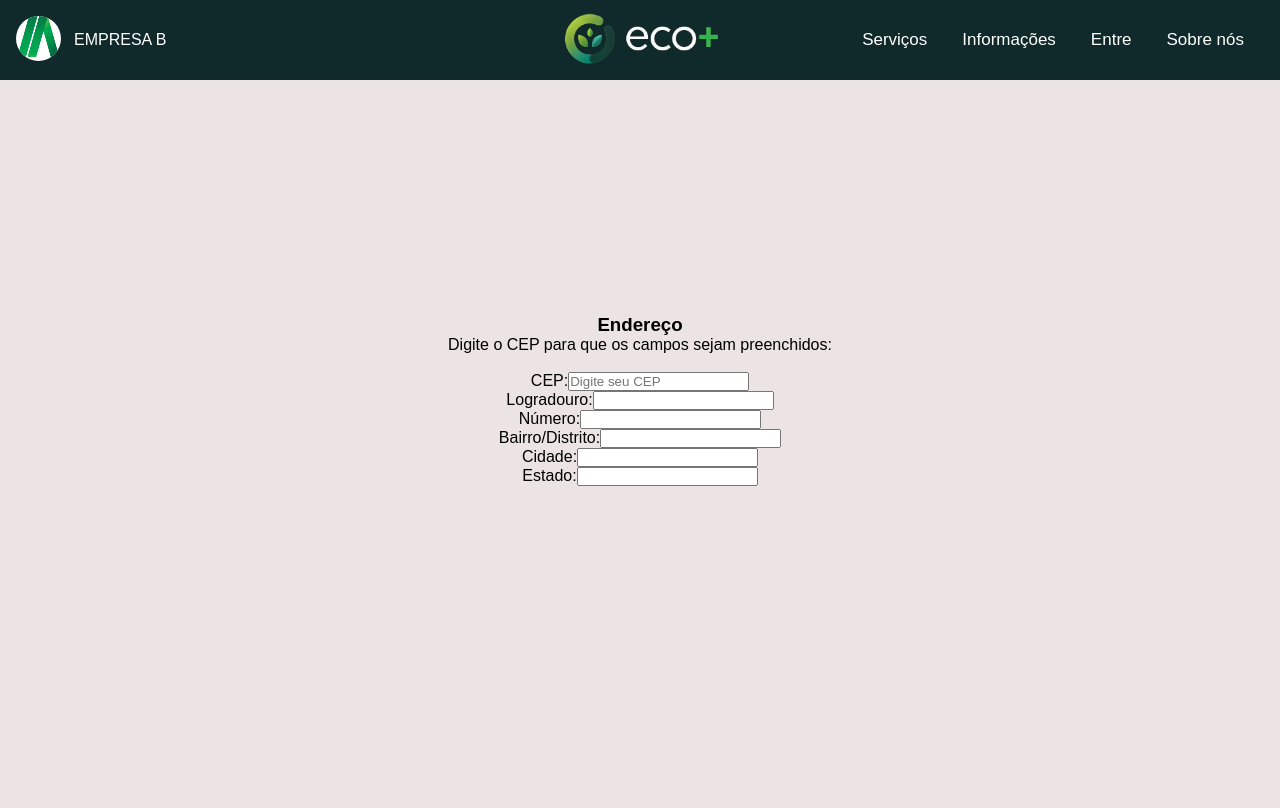
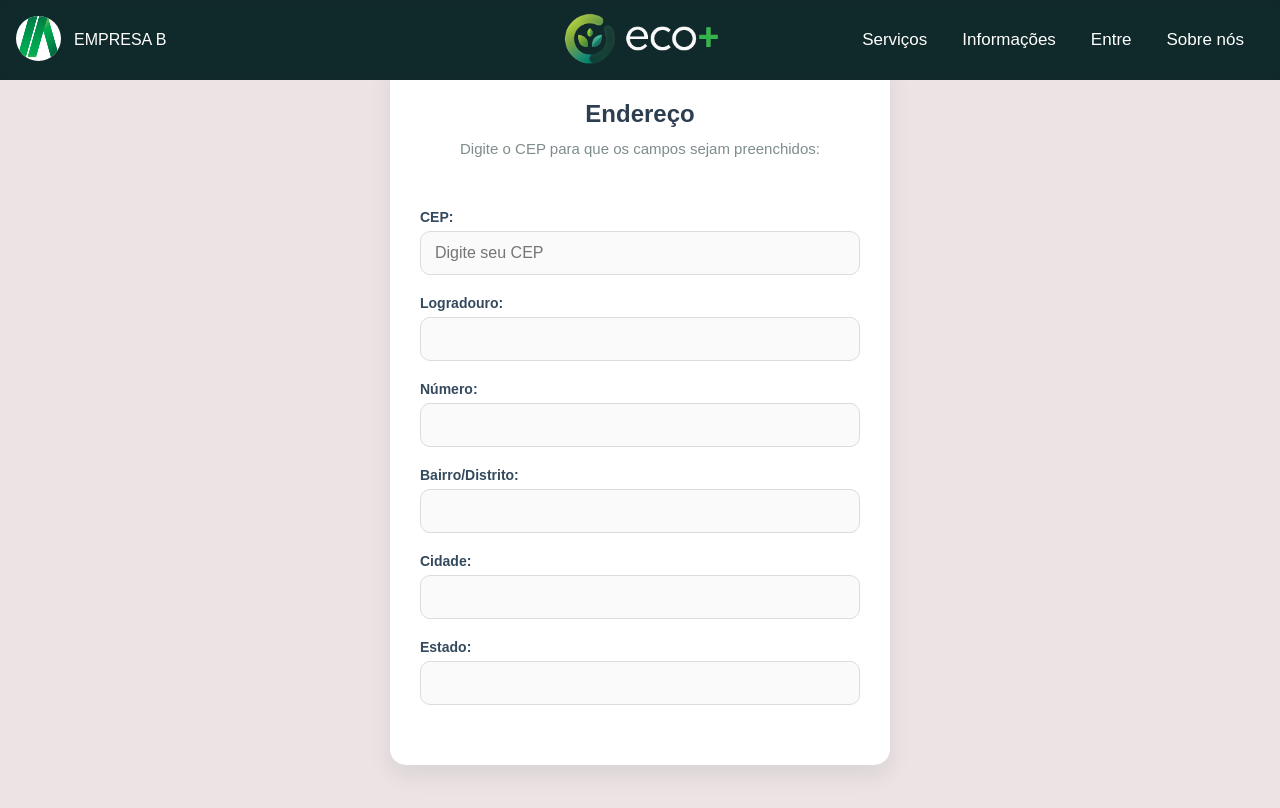
Before and after one commit to Th3sin/React-ECO-, a React (Vite) app: page /Endereco in a window 1280 px wide. Shown: the top 808 px of the page. Built offline with nearby package versions, Linux system fonts and the light colour scheme; no server answers; the HTML template or start-up script is replaced by a standard one.

Commit message:
endereço css

```diff
--- a/src/components/Formularios/endereco.css
+++ b/src/components/Formularios/endereco.css
@@ -1,7 +1,61 @@
+/* endereco.css */
+
 .container-endereco {
+    max-width: 500px;
+    margin: 60px auto;
+    padding: 40px 30px;
+    background-color: #ffffff;
+    border-radius: 16px;
+    box-shadow: 0 10px 25px rgba(0, 0, 0, 0.08);
+    font-family: 'Segoe UI', Tahoma, Geneva, Verdana, sans-serif;
+  }
+
+  .container-endereco h3 {
+    text-align: center;
+    margin-bottom: 12px;
+    font-size: 24px;
+    color: #2c3e50;
+  }
+
+  .container-endereco p {
+    text-align: center;
+    font-size: 15px;
+    color: #7f8c8d;
+    margin-bottom: 30px;
+  }
+
+  .container-endereco div {
     display: flex;
-    height: 100vh;
-    align-items: center;
-    justify-content: center;
     flex-direction: column;
-}
+    margin-bottom: 20px;
+  }
+
+  .container-endereco label {
+    margin-bottom: 6px;
+    font-weight: 600;
+    color: #34495e;
+    font-size: 14px;
+  }
+
+  .container-endereco input {
+    padding: 12px 14px;
+    border: 1px solid #dcdcdc;
+    border-radius: 10px;
+    font-size: 16px;
+    transition: all 0.2s ease;
+    background-color: #fafafa;
+  }
+
+  .container-endereco input:focus {
+    border-color: #3498db;
+    background-color: #fff;
+    box-shadow: 0 0 0 3px rgba(52, 152, 219, 0.1);
+    outline: none;
+  }
+
+  @media (max-width: 600px) {
+    .container-endereco {
+      padding: 25px 20px;
+      margin: 30px 15px;
+    }
+  }
```
